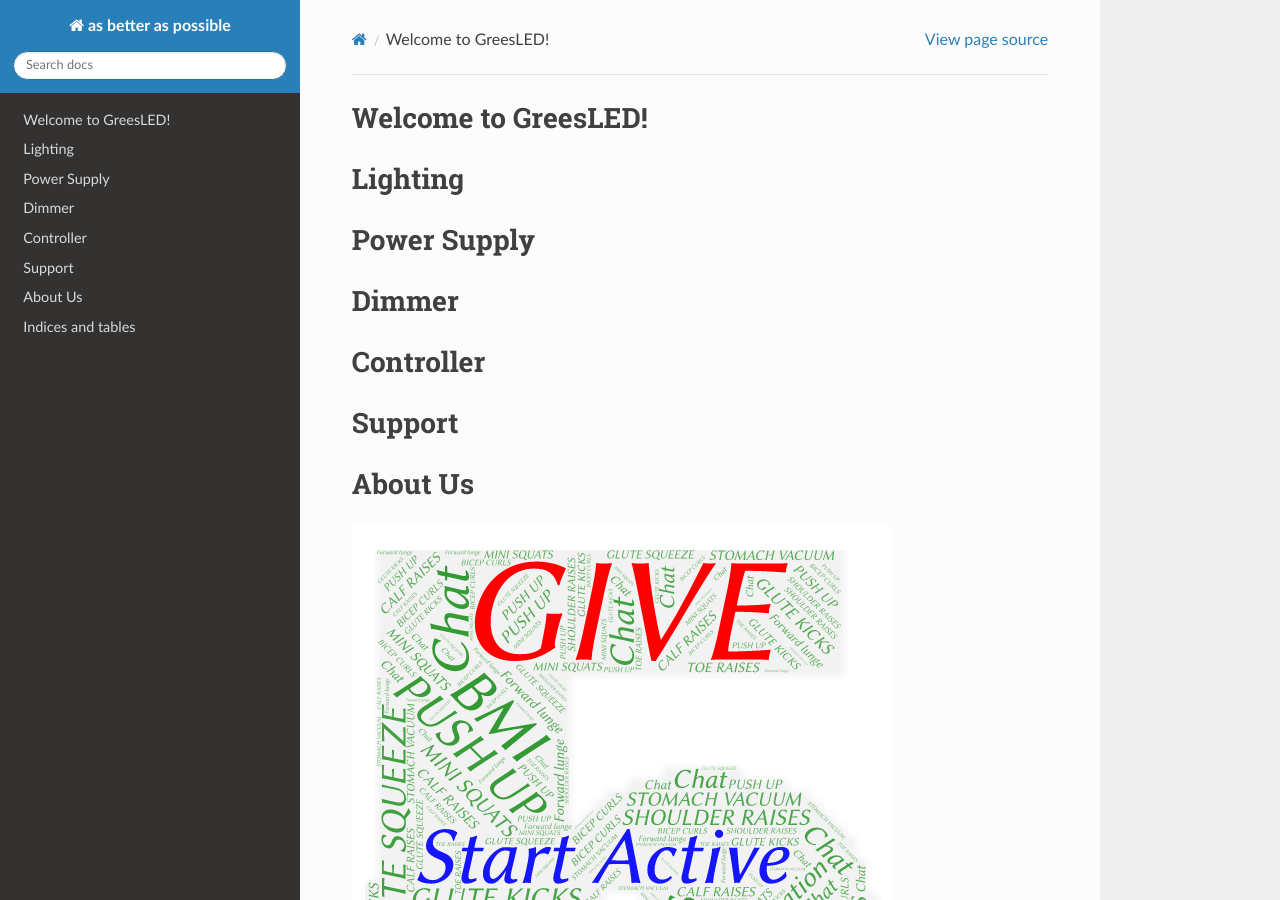
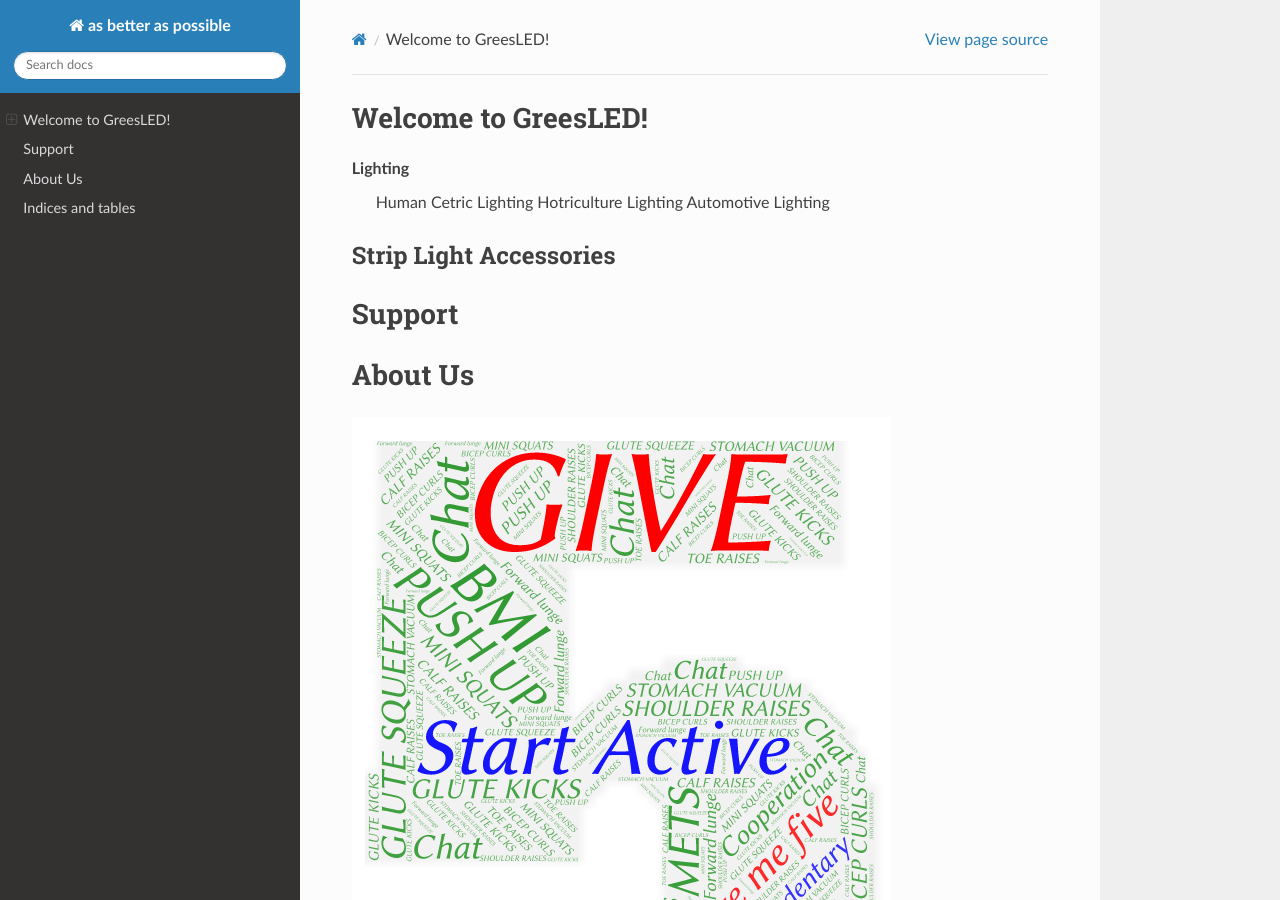
Before and after one commit to paultang/abapweb, a Sphinx documentation site: the page built from source/index.rst, in a window 1280 px wide and 900 px high. Built offline with Sphinx 7.4.7 and the Read the Docs theme 2.0.0, drawn with Linux system fonts in a browser that asks for light colours.

Commit message:
Update index.rst

```diff
--- a/source/index.rst
+++ b/source/index.rst
@@ -7,12 +7,11 @@ Welcome to GreesLED!
 ====================
 
 Lighting
+ Human Cetric Lighting
+ Hotriculture Lighting
+ Automotive Lighting
 ====================
-Power Supply
-====================
-Dimmer
-====================
-Controller
+Strip Light Accessories
 ====================
 Support
 ====================
```
